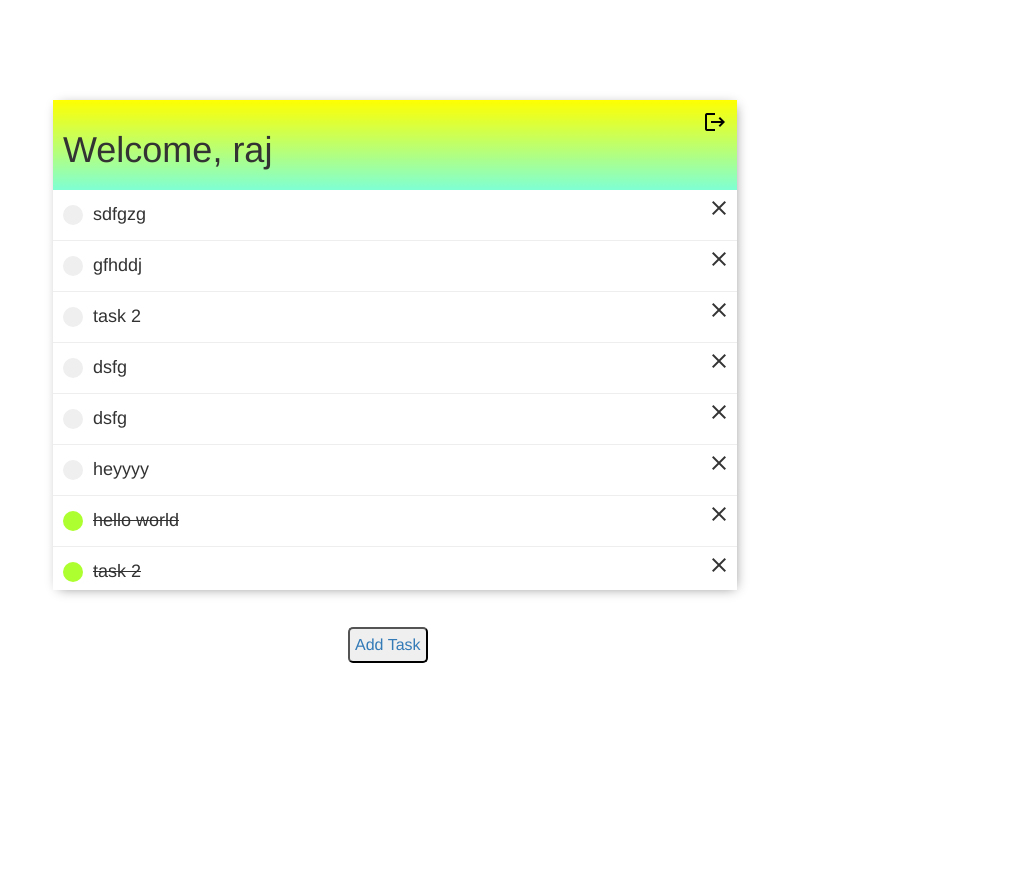
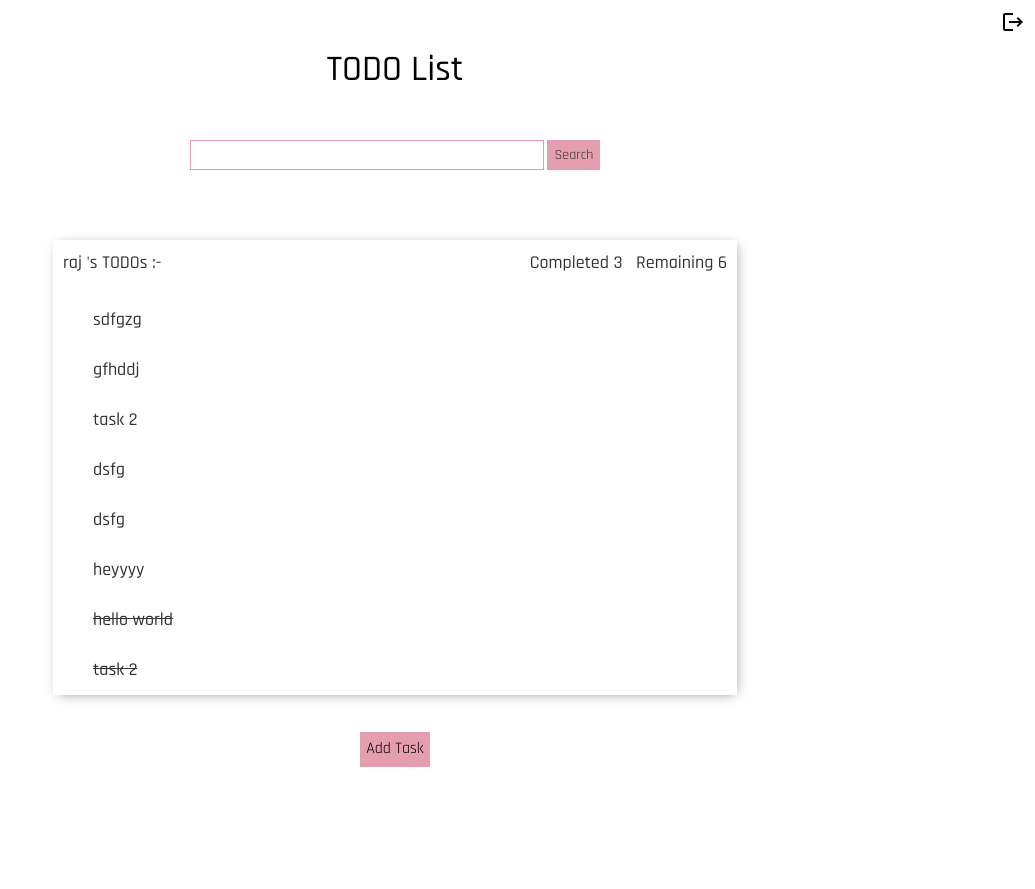
Before and after one commit to Ashee-Tomar/ToDo_LIST, a Django app: page / in a window 1280 px wide. Shown: the whole page, without its empty margins (245-1280 px from the left). Run offline with Django 4.2, Linux system fonts and the light colour scheme; a user stored in the database is signed in; data comes from the database, SQL or seed files in the repository; both versions use the stored data as it was after the commit; some libraries are stand-ins or nearby versions.

Commit message:
APP UPDATE

```diff
--- a/static/style.css
+++ b/static/style.css
@@ -1,22 +1,13 @@
-html {
-    height: 100%;
-    width: 100%;
+html * {
+    font-family: 'Rajdhani', sans-serif;
 }
 
 .container {
-    margin: 100px auto;
-}
-
-.container-header{
-    padding: 10px;
-    background-image: linear-gradient(0deg, aquamarine, yellow);
-    width: 100%;
-    display: flex;
+    margin: 70px auto;
 }
 
 .task_display {
     box-shadow: 2px 2px 12px -4px gray;
-    max-height: 500px;
     max-width: 60%;
     margin: auto;
 }
@@ -31,13 +22,35 @@ html {
     max-width: 120px;
 }
 
-
-.card:hover {
-    background: lightgrey;
+.delete_task{
+    visibility: hidden;
 }
 
-#delete_btn {
-    margin: 0px 10px;
+.card:hover .delete_task {
+    visibility: visible;
+}
+
+.card:hover{
+    /* background: lightgrey; */
+    /* border-style: solid red; */
+    border:1px solid #e59eaf;
+
+}
+
+.mark_task {
+    height: 20px;
+    width: 20px;
+    border-radius: 10px;
+    margin: 10px 10px;
+    border: none;
+    padding: 10px;
+    visibility: hidden;
+    /* display: none; */
+}
+
+.card:hover .mark_task{
+    /* display: block; */
+    visibility: visible;
 }
 
 .desc {
@@ -49,11 +62,13 @@ html {
     max-width: 100%;
     overflow: hidden;
     text-overflow: ellipsis;
+    color: black;
 }
 
 .card {
-    border-bottom: 1px inset;
+    /* border-bottom: 1px inset; */
     padding: 5px 0px;
+    text-align: start;
 }
 
 .list::-webkit-scrollbar {
@@ -72,15 +87,6 @@ html {
     padding: 20px;
 }
 
-.mark_task {
-    height: 20px;
-    width: 20px;
-    border-radius: 10px;
-    margin: 10px 10px;
-    border: none;
-    padding: 10px;
-}
-
 .task_title_view {
     max-width: 100%;
     overflow: hidden;
@@ -94,9 +100,75 @@ html {
     border: none;
 }
 
+
+#app-name {
+    margin-top: 50px;
+    text-align: center;
+}
+
+.uname{
+    text-align: start;
+    font-size: large;
+    font-weight: 500;
+    display: flex;
+    justify-content: space-between;
+    padding: 10px;
+}
+
+.add-btn{
+            padding: 5px;
+            font-size: medium;
+            max-width: 100px;
+            border: 1px #e59eaf solid;
+            background: #e59eaf;
+}
+
+#div-search-bar{
+    margin: 50px;
+}
+
+#search-bar{
+    width: 30%;
+    height: 30px;
+    border: 1px #e59eaf solid;
+}
+
+#search{
+    height: 30px;
+    border: 1px #e59eaf solid;
+    background: #e59eaf;
+}
+
+#logout-btn{
+    position: fixed;
+    right: 10px;
+    top: 10px;
+}
+
+#error-msg{
+    color: red;
+}
+
+#app-name-home{
+    color: black;
+}
+
 @media only screen and (max-width: 450px) {
     .task_display {
         width: 100%;
         max-width: 100%;
     }
+
+    #search_form{
+        width: 100%;
+    }
+
+    #search-bar{
+        width: 80%;
+    }
+
+    #app-name{
+        margin-top: 10px;
+    }
+
 }
--- a/todo_app/templates/home.html
+++ b/todo_app/templates/home.html
@@ -5,17 +5,20 @@
     <meta charset="UTF-8">
     <meta http-equiv="X-UA-Compatible" content="IE=edge">
     <meta name="viewport" content="width=device-width, initial-scale=1.0">
-    <title>TODO App</title>
+    <title>TODO List App</title>
 
     {% load static %}
     <link href="{% static 'style.css' %}" rel="stylesheet">
 
     <link rel="stylesheet" href="https://fonts.googleapis.com/icon?family=Material+Icons">
 
-    <link rel="stylesheet" href="https://maxcdn.bootstrapcdn.com/bootstrap/3.4.1/css/bootstrap.min.css">
+    <link rel="stylesheet" href="https://maxcdn.bootstrapcdn.com/bootstrap/3.4.1/css/bootstrap.min.css"
     <script src="https://ajax.googleapis.com/ajax/libs/jquery/3.6.0/jquery.min.js"></script>
     <script src="https://maxcdn.bootstrapcdn.com/bootstrap/3.4.1/js/bootstrap.min.js"></script>
 
+    <link rel="preconnect" href="https://fonts.googleapis.com">
+    <link rel="preconnect" href="https://fonts.gstatic.com" crossorigin>
+    <link href="https://fonts.googleapis.com/css2?family=Rajdhani:wght@300;400;500;600;700&display=swap" rel="stylesheet">
 
 
 </head>
@@ -24,18 +27,29 @@
 
 <body>
 
+    {% block logout %}
+        <div id="logout-btn">
+            <a href="/logout" style="color:black">
+                <i class="material-icons">logout</i>
+            </a>
+        </div>
+    {% endblock logout %}
+
+
+    <div id="app-name">
+        <a href={% url 'home_page' %}>
+            <h1 id="app-name-home"> TODO List </h1>
+        </a>
+    <div>
+
+
+    {% block search_bar %}
+
+    {% endblock search_bar %}
+
     <div class="container">
 
-
         <div class="task_display">
-
-
-            <div class="container-header">
-
-                {% block heading_space %}
-                {% endblock heading_space %}
-
-            </div>
 
             {% block web_content %}
 
--- a/todo_app/templates/login.html
+++ b/todo_app/templates/login.html
@@ -3,6 +3,9 @@
 {% block heading_space %}
 <div><h1>Login</h1></div>
 {% endblock heading_space %}
+
+{% block logout %}{% endblock logout %}
+
 
 {% block web_content %}
 
@@ -15,7 +18,7 @@
         <input type="submit" name="Login" id="submit-btn"></input>
 
     </form>
-    <p>{{ message }}</p>
+    <p id="error-msg">{{ form_error }}</p>
     <a href="/signup">Signup</a>
 
 </div>
--- a/todo_app/templates/signup.html
+++ b/todo_app/templates/signup.html
@@ -4,6 +4,8 @@
     <div><h1>Signup</h1></div>
 
 {% endblock heading_space %}
+
+{% block logout %}{% endblock logout %}
 
 {% block web_content %}
 
@@ -18,7 +20,7 @@
 
     </form>
 
-    <p>{{ form_error }}</p>
+    <p id="error-msg">{{ form_error }}</p>
 
     <a href="/login">login</a>
 
--- a/todo_app/templates/task_list.html
+++ b/todo_app/templates/task_list.html
@@ -1,16 +1,39 @@
 {% extends 'home.html' %}
 
-{% block heading_space %}
-    <div><h1>Welcome, {{request.user }}</h1></div>
+
+
+
+{% comment %} {% block heading_space %}
+
 
     <div style="margin-left: auto;">
         <a href="/logout" style="color:black;">
             <i class="material-icons">logout</i>
         </a>
     </div>
-{% endblock heading_space %}
+{% endblock heading_space %} {% endcomment %}
+
+{% block search_bar %}
+
+    <div id="div-search-bar">
+        <form action= {% url 'search_task' %} method="GET" id="search_form">
+            <input type="text" id="search-bar" name="searched_title" required>
+            <input type="submit" id="search" value="Search">
+        </form>
+    </div>
+
+{% endblock search_bar %}
 
 {% block web_content %}
+
+<div class="uname">
+    <p>{{request.user }} 's TODOs :-</p>
+
+    <div class="task-stats">
+        <p> Completed {{complete__tasks}} &nbsp; Remaining {{incomplete_tasks}}</p>
+    </div>
+
+</div>
 
     <div class="list">
 
@@ -65,12 +88,8 @@
 {% block add_btn %}
 
 <div class="add_btn_div">
-    <a class="btn" href="/add_task">
-        <button style="
-            padding: 5px;
-            font-size: medium;
-            max-width: 100px;
-            border-radius: 5px;" type="button">Add Task</button>
+    <a class="btn" href="{% url 'add_task' %}">
+        <button class="add-btn" type="button">Add Task</button>
     </a>
 </div>
 
--- a/todo_app/urls.py
+++ b/todo_app/urls.py
@@ -1,6 +1,6 @@
 from unicodedata import name
 from django.urls import path
-from .views import mark_task, user_logout, welcome_page, add_task, delete_task,user_login, user_signup, user_logout
+from .views import mark_task, user_logout, welcome_page, add_task, delete_task,user_login, user_signup, user_logout, search_task
 
 urlpatterns = [
     path('',welcome_page,name='home_page'),
@@ -8,6 +8,7 @@ urlpatterns = [
     path('add_task', add_task, name="add_task"),
     path('delete_task/<str:id>', delete_task, name='delete_task'),
     path('mark_task/<str:id>', mark_task, name='mark_task'),
+    path('search/', search_task, name='search_task'),
     path('login/', user_login, name='user_login'),
     path('signup/', user_signup, name='user_signup'),
     path('logout/', user_logout, name='user_logout')
--- a/todo_app/views.py
+++ b/todo_app/views.py
@@ -1,19 +1,28 @@
 from django.shortcuts import render, redirect
 from django.contrib.auth.forms import AuthenticationForm
 from django.contrib.auth import authenticate,login, logout
+from django.views.decorators.cache import cache_control
+from django.contrib.auth.decorators import login_required
 
 from .models import Tasks
 from .form import TaskForm
 from .signup_form import SignupForm
 
 # Create your views here.
+@login_required(login_url='/login/')
+@cache_control(no_cache=True, must_revalidate=True, no_store=True)
 def welcome_page(request):
     if not request.user.is_authenticated:
         return redirect("user_login")
 
     task_data = Tasks.objects.filter(user=request.user).order_by('complete_status')
+    completed_tasks = task_data.filter(complete_status=True).count();
+    incomplete_tasks = task_data.count() - completed_tasks
+    print(completed_tasks)
     context = {
         'tasks' : task_data,
+        'complete__tasks' : completed_tasks,
+        'incomplete_tasks' : incomplete_tasks
     }
     return render(request, 'task_list.html', context)
 
@@ -27,6 +36,7 @@ def mark_task(request, id):
     task.complete_status = not task.complete_status
     task.save()
     return redirect('home_page')
+
 
 def add_task(request):
 
@@ -47,6 +57,16 @@ def add_task(request):
     return render(request, 'add_task.html', {'task_form':form})
 
 
+def search_task(request):
+
+    if request.user.is_authenticated:
+        task_title = request.GET['searched_title']
+        result = Tasks.objects.filter(user=request.user).filter(title__icontains=task_title);
+
+    return render(request, "task_list.html", {'tasks':result})
+
+
+@cache_control(no_cache=True, must_revalidate=True, no_store=True)
 def user_signup(request):
 
     if request.method == 'POST':
@@ -61,7 +81,7 @@ def user_signup(request):
             login(request, user)
             return redirect('/')
         else:
-            return render(request,'signup.html',{'form':form, 'form_error':form.errors.as_text(),})
+            return render(request,'signup.html',{'form':form, 'form_error':form.errors.as_text()})
 
     else:
         form = SignupForm()
@@ -69,41 +89,13 @@ def user_signup(request):
     return render(request,'signup.html',{'form':form})
 
 
-# def user_login(request):
-
-#     if request.method == 'POST':
-
-#         form = AuthenticationForm(request.POST)
-#         print(form.data)
-#         # username = form.cleaned_data.get('username')
-#         # password = form.cleaned_data.get('password')
-
-#         # print(username,"ps is ",password)
-#         if form.is_valid():
-#             username = form.cleaned_data.get('username')
-#             password = form.cleaned_data.get('password')
-
-#             print(username,"ps is ",password)
-
-#             user = authenticate(request, username=username, password=password)
-
-#             print("got user",user)
-#             if user is not None:
-#                 login(request, user=user)
-#                 print("all okay")
-#                 return redirect('home_page')
-#             else:
-#                 print("form valid but err ",form.errors.as_text())
-#                 return render(request,'login.html',{'form':form, 'message':form.errors.as_text()})
-#         else:
-
-#             return render(request,'login.html',{'form':form, 'message':"Please enter a correct username and password. Note that both fields may be case-sensitive."})
-
-#     form = AuthenticationForm(request.POST)
-#     return render(request,'login.html',{'form':form})
-
+@cache_control(no_cache=True, must_revalidate=True, no_store=True)
 def user_login(request):
 
+    if request.user.is_authenticated:
+        return redirect("home_page")
+
+    form = AuthenticationForm(request.POST or None)
     if request.method == 'POST':
         uname = request.POST['username']
         upass = request.POST['password']
@@ -113,13 +105,15 @@ def user_login(request):
             login(request, user=user)
             return redirect('home_page')
         else:
+            err_msg = form.error_messages.get('invalid_login')
             form = AuthenticationForm(request.POST)
-            return render(request,'login.html',{'form':form})
+            return render(request,'login.html',{'form':form, 'form_error': err_msg+" "})
 
     form = AuthenticationForm(request.POST)
-    return render(request,'login.html',{'form':form})
+    return render(request,'login.html',{'form':form , 'form_error':''})
 
 
+@cache_control(no_cache=True, must_revalidate=True, no_store=True)
 def user_logout(request):
     logout(request)
     return redirect('user_login')
```
Also changed, not shown: db.sqlite3.
